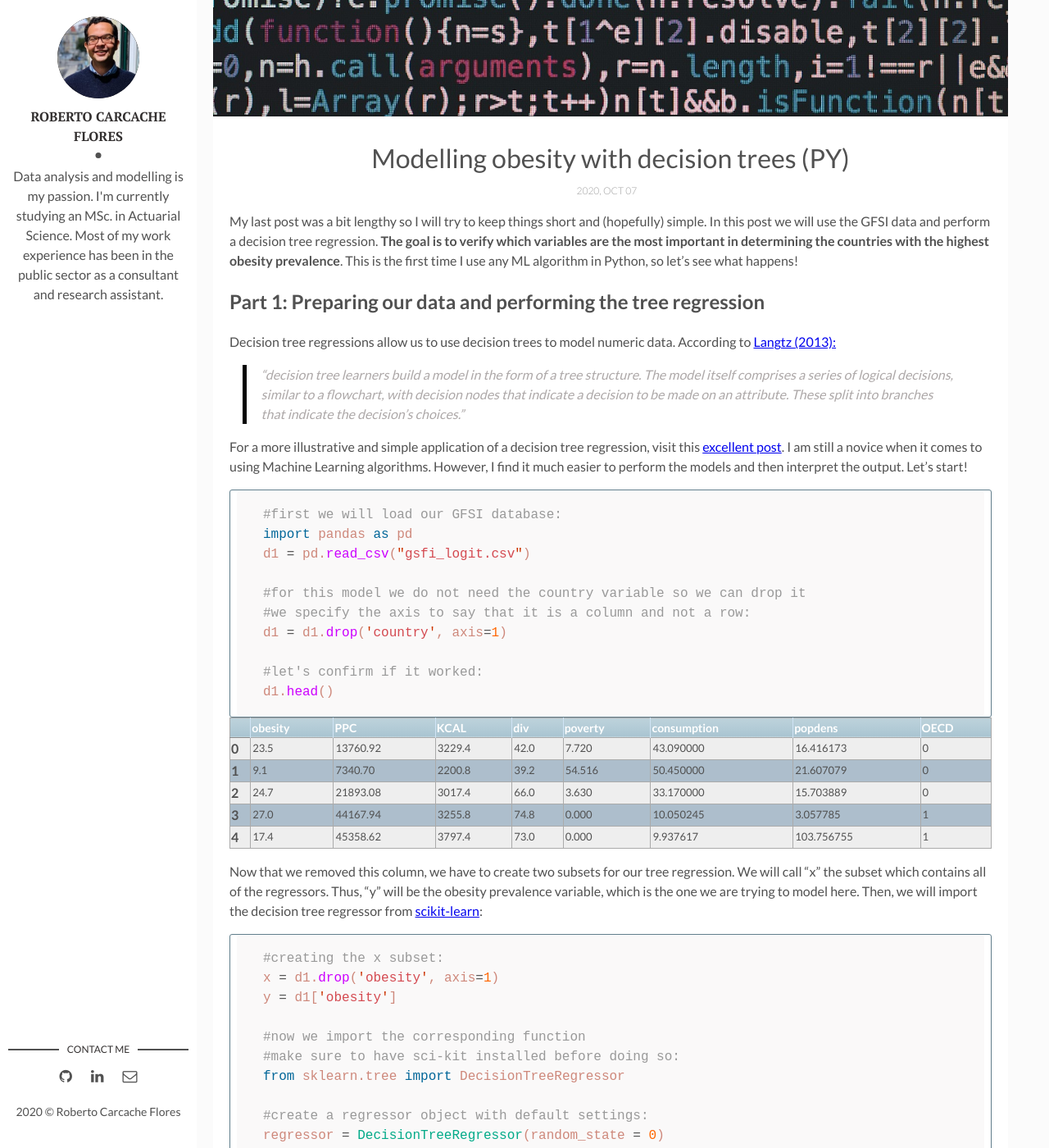
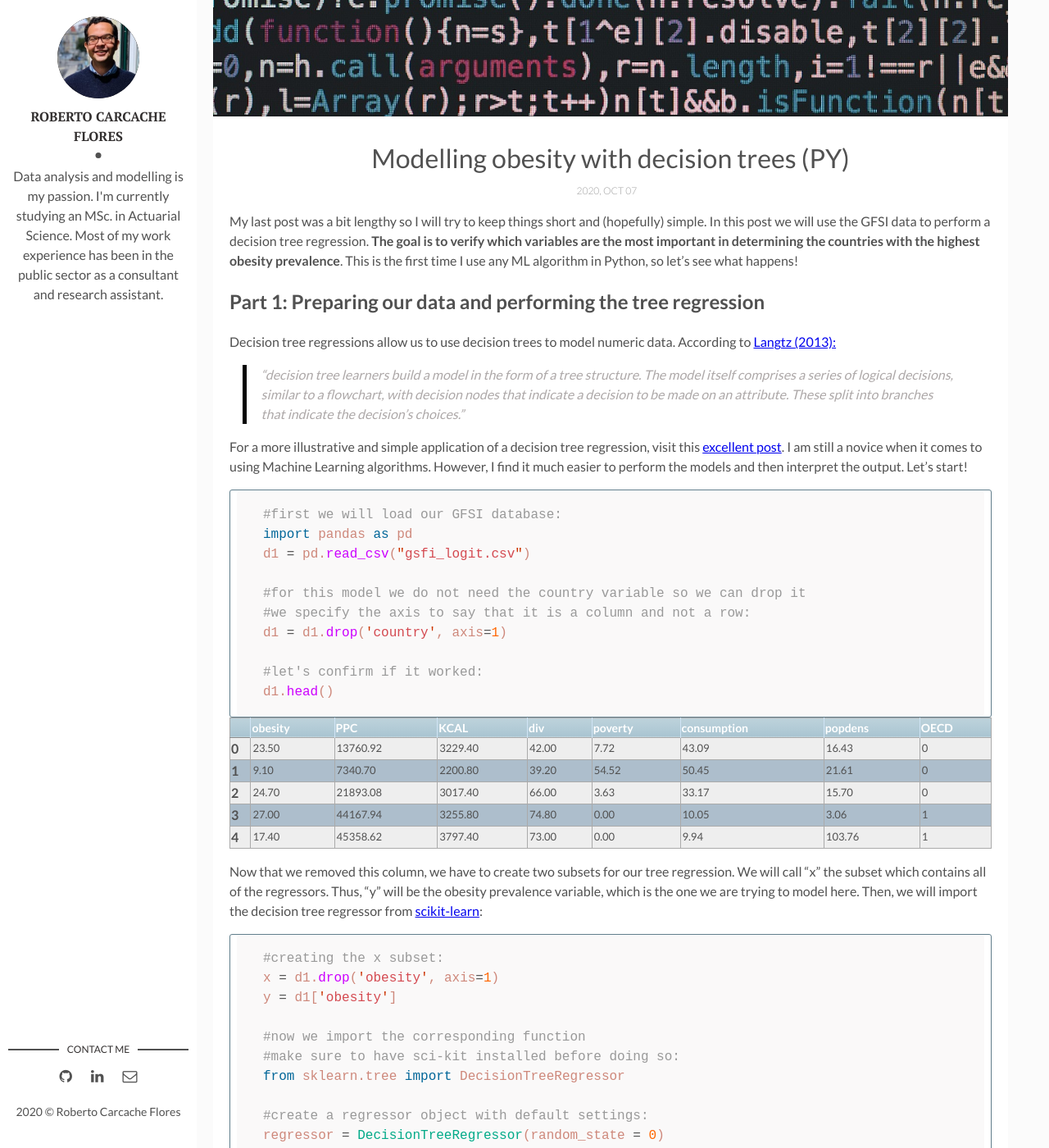
Before and after one commit to rcarcacheflores/Research, a Jekyll site: the page built from _posts/2020-10-7-post6.md, in a window 1280 px wide and 1400 px high, scrolled down 378 px. Shown: the whole window at 82% size. Built offline with Jekyll 4.4.1, drawn with Linux system fonts in a browser that asks for light colours.

Commit message:
Update 2020-10-7-post6.md

```diff
--- a/_posts/2020-10-7-post6.md
+++ b/_posts/2020-10-7-post6.md
@@ -7,7 +7,7 @@ img: post6.jpg
 tags: [Research, Machine Learning basics, Python, Decision trees]
 ---
 
-My last post was a bit lengthy so I will try to keep things short and (hopefully) simple. In this post we will use the GFSI data and perform a decision tree regression. **The goal is to verify which variables are the most important in determining the countries with the highest obesity prevalence**. This is the first time I use any ML algorithm in Python, so let's see what happens!
+My last post was a bit lengthy so I will try to keep things short and (hopefully) simple. In this post we will use the GFSI data to perform a decision tree regression. **The goal is to verify which variables are the most important in determining the countries with the highest obesity prevalence**. This is the first time I use any ML algorithm in Python, so let's see what happens!
 
 ## Part 1: Preparing our data and performing the tree regression
 
@@ -67,57 +67,57 @@ d1.head()
   <tbody>
     <tr>
       <th>0</th>
-      <td>23.5</td>
+      <td>23.50</td>
       <td>13760.92</td>
-      <td>3229.4</td>
-      <td>42.0</td>
-      <td>7.720</td>
-      <td>43.090000</td>
-      <td>16.416173</td>
+      <td>3229.40</td>
+      <td>42.00</td>
+      <td>7.72</td>
+      <td>43.09</td>
+      <td>16.43</td>
       <td>0</td>
     </tr>
     <tr>
       <th>1</th>
-      <td>9.1</td>
+      <td>9.10</td>
       <td>7340.70</td>
-      <td>2200.8</td>
-      <td>39.2</td>
-      <td>54.516</td>
-      <td>50.450000</td>
-      <td>21.607079</td>
+      <td>2200.80</td>
+      <td>39.20</td>
+      <td>54.52</td>
+      <td>50.45</td>
+      <td>21.61</td>
       <td>0</td>
     </tr>
     <tr>
       <th>2</th>
-      <td>24.7</td>
+      <td>24.70</td>
       <td>21893.08</td>
-      <td>3017.4</td>
-      <td>66.0</td>
-      <td>3.630</td>
-      <td>33.170000</td>
-      <td>15.703889</td>
+      <td>3017.40</td>
+      <td>66.00</td>
+      <td>3.63</td>
+      <td>33.17</td>
+      <td>15.70</td>
       <td>0</td>
     </tr>
     <tr>
       <th>3</th>
-      <td>27.0</td>
+      <td>27.00</td>
       <td>44167.94</td>
-      <td>3255.8</td>
-      <td>74.8</td>
-      <td>0.000</td>
-      <td>10.050245</td>
-      <td>3.057785</td>
+      <td>3255.80</td>
+      <td>74.80</td>
+      <td>0.00</td>
+      <td>10.05</td>
+      <td>3.06</td>
       <td>1</td>
     </tr>
     <tr>
       <th>4</th>
-      <td>17.4</td>
+      <td>17.40</td>
       <td>45358.62</td>
-      <td>3797.4</td>
-      <td>73.0</td>
-      <td>0.000</td>
-      <td>9.937617</td>
-      <td>103.756755</td>
+      <td>3797.40</td>
+      <td>73.00</td>
+      <td>0.00</td>
+      <td>9.94</td>
+      <td>103.76</td>
       <td>1</td>
     </tr>
   </tbody>
```
